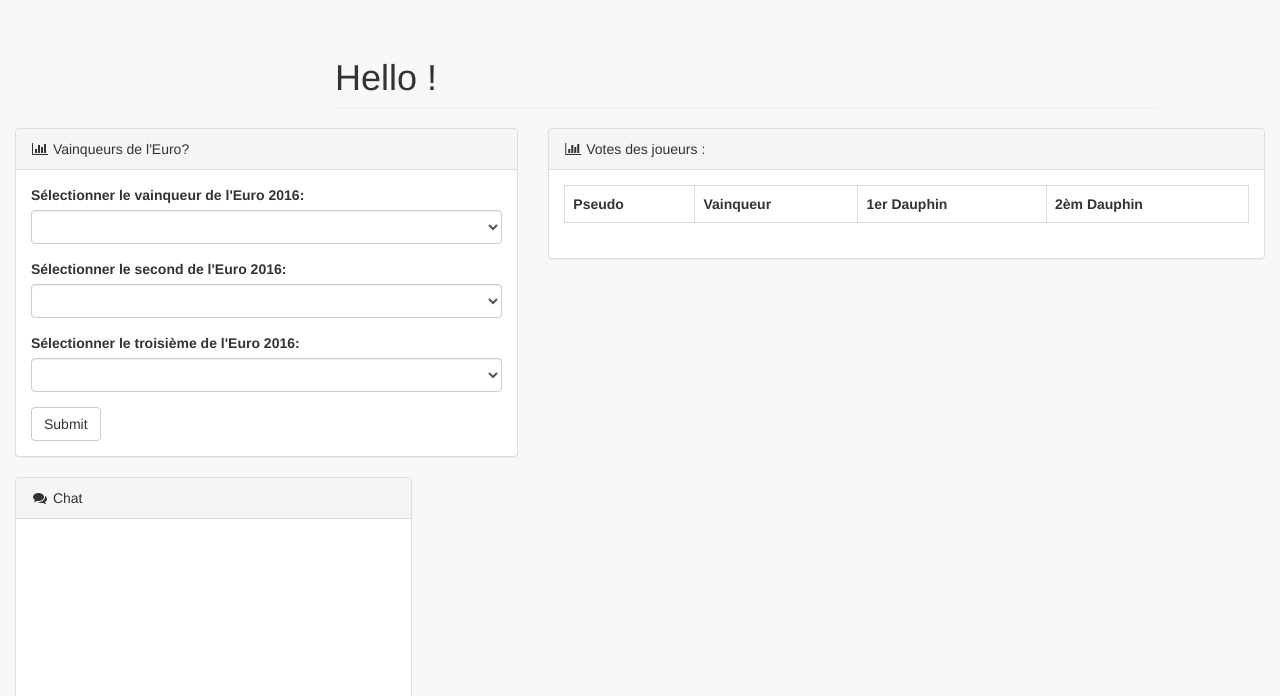
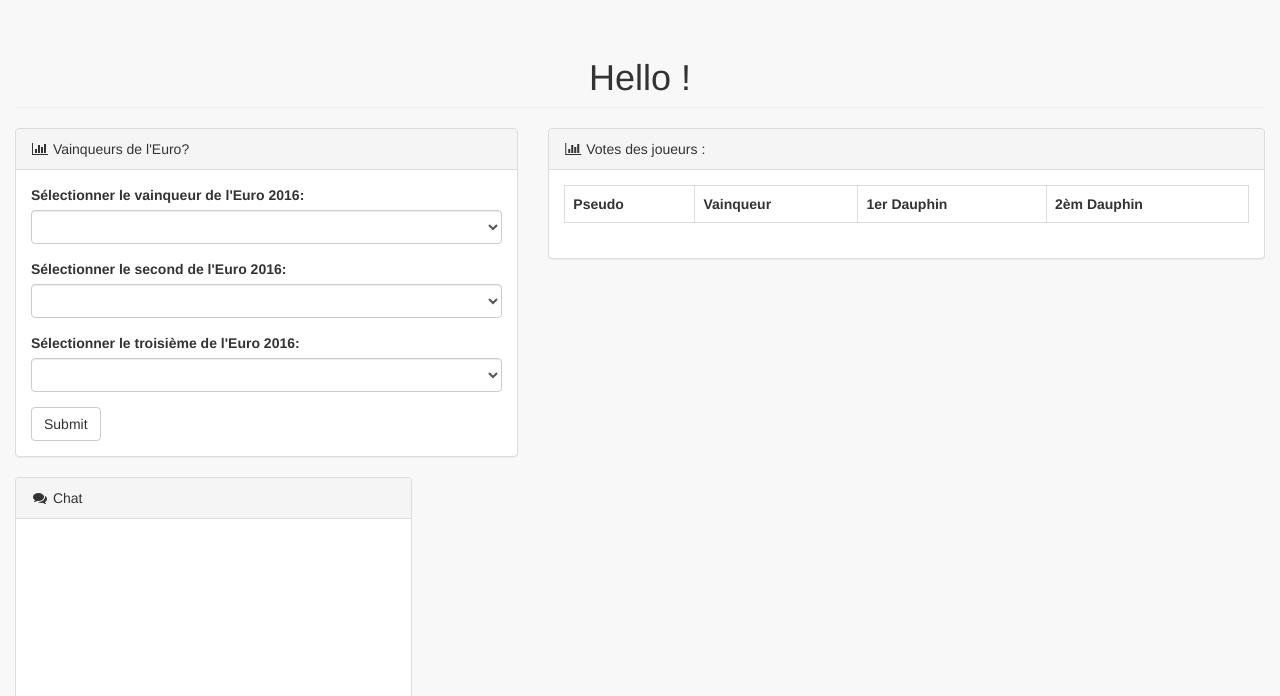
Before and after one commit to RomainCucu/parisSportif3.0, a website: page html/accueil.html in a window 1280 px wide. Shown: the part 104-800 px from the top of the page. Drawn offline with Linux system fonts and the light colour scheme; a script that the page names is missing.

Commit message:
Update accueil.html

```diff
--- a/html/accueil.html
+++ b/html/accueil.html
@@ -55,8 +55,8 @@
             </div>
         </nav>
         <div class="row">
-                <div class="col-lg-8 col-lg-offset-3">
-                    <h1 class="page-header">Hello <span id='pseudo_id'></span> ! </h1>
+                <div class="col-lg-12">
+                    <h1 class="page-header text-center">Hello <span id='pseudo_id'></span> ! </h1>
                 </div>
                 <!-- /.col-lg-12 -->
             </div>
```
